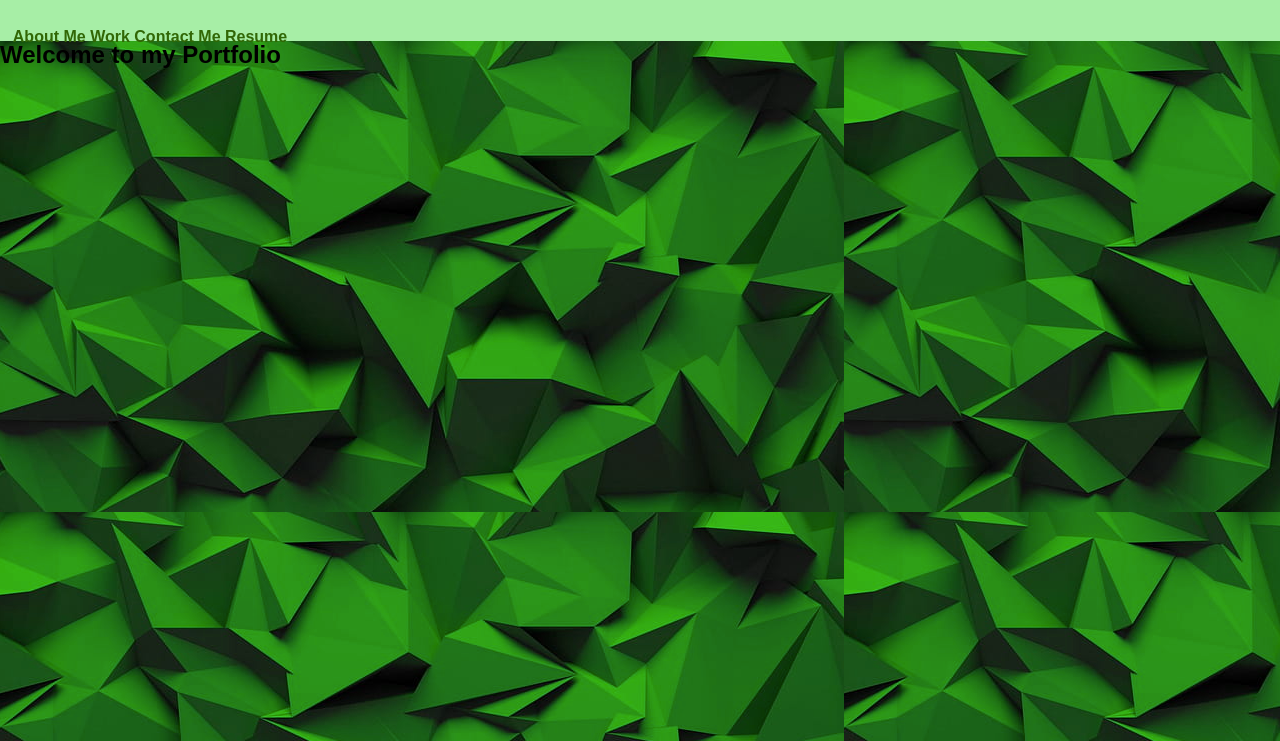
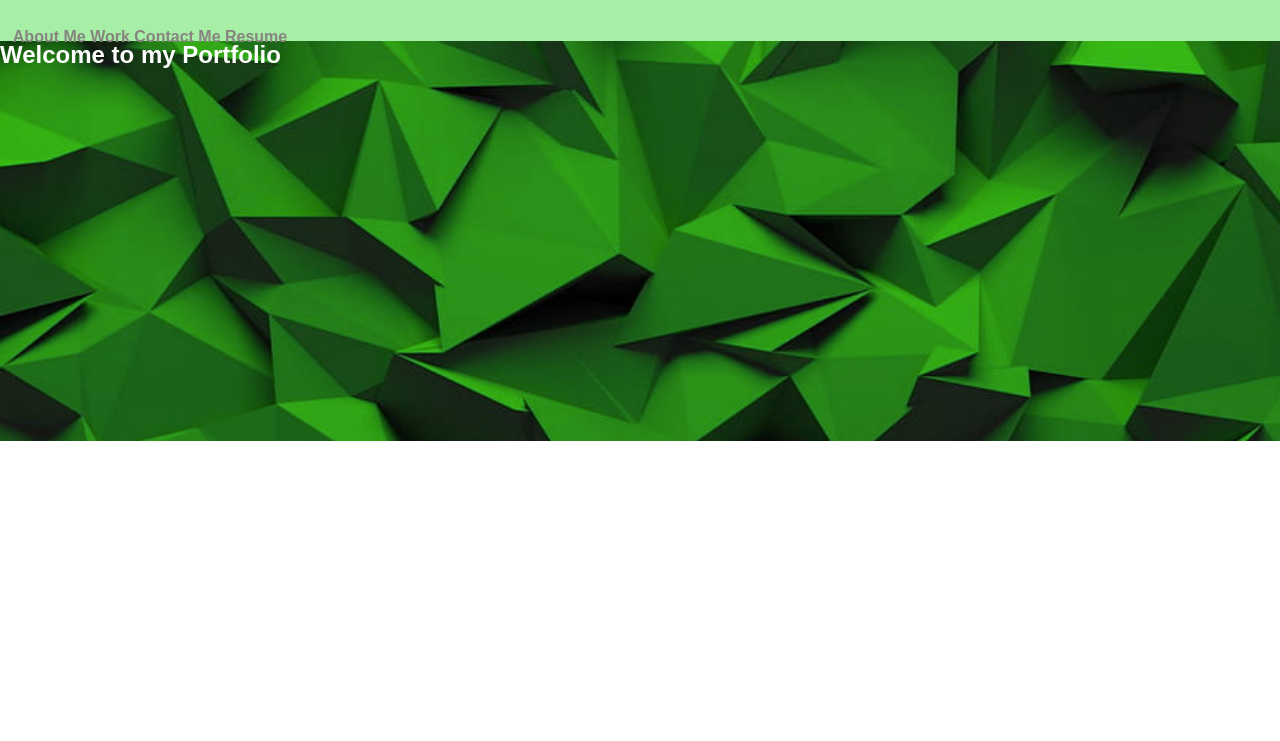
Before and after one commit to ncastro5/Advanced-CSS-Create-Portfolio, a plain HTML site: page index.html in a window 1280 px wide. Shown: the part 59-800 px from the top of the page. Drawn offline with Linux system fonts and the light colour scheme.

Commit message:
Modified hero-banner image with correct dimensions

```diff
--- a/assets/style.css
+++ b/assets/style.css
@@ -21,25 +21,34 @@ header {
   }
 
   nav a {
-    color: #316705;
+    color: #878480;
     font-weight: bold;
     text-decoration: none;
   }
 
   nav a:hover {
-    color: #fff;
+    color: #484c4c;
   }
 
   .hero {
-    background-image: url(../assets/images/Screenshot\ 2023-05-08\ at\ 4.10.55\ PM.png)
+    background-image: url(../assets/images/Screenshot\ 2023-05-08\ at\ 4.10.55\ PM.png);
+    height: 400px;
+    width: 100%;
+    background-repeat: no-repeat;
+    background-size: cover;
+    margin: auto;
+  }
 
+  h2 {
+    color: white;
   }
 
   main {
     display: flex;
+    justify-content: space-between;
     flex-wrap: wrap;
     margin-top: 2%;
-    justify-content: space-between;
+    margin: auto;
   }
 
 
```
Also changed, not shown: index.html (+1 -1 lines).
